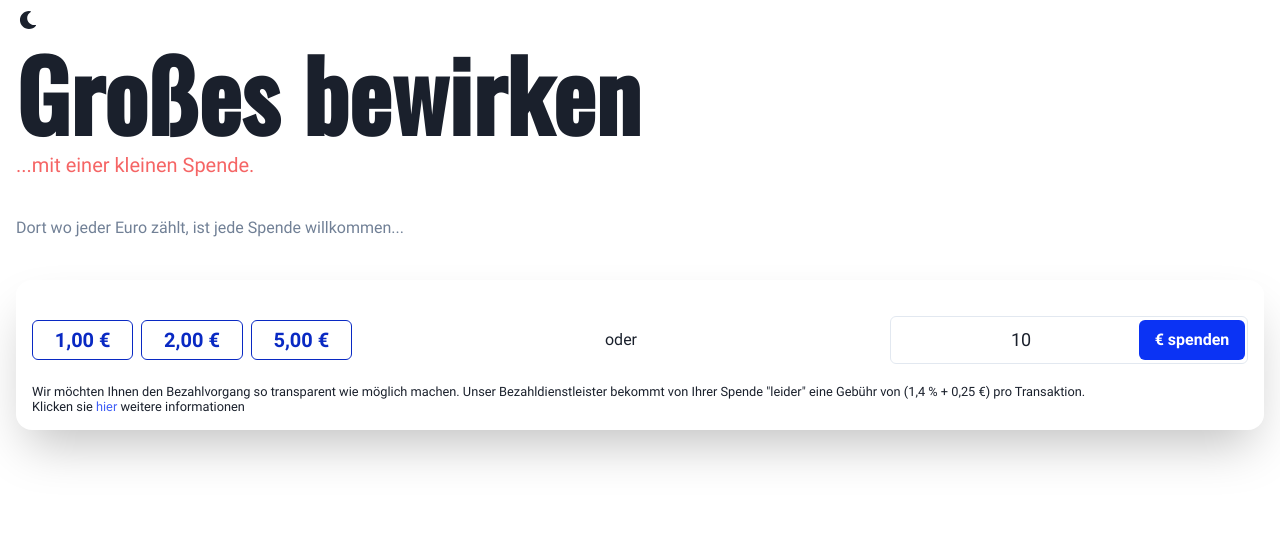
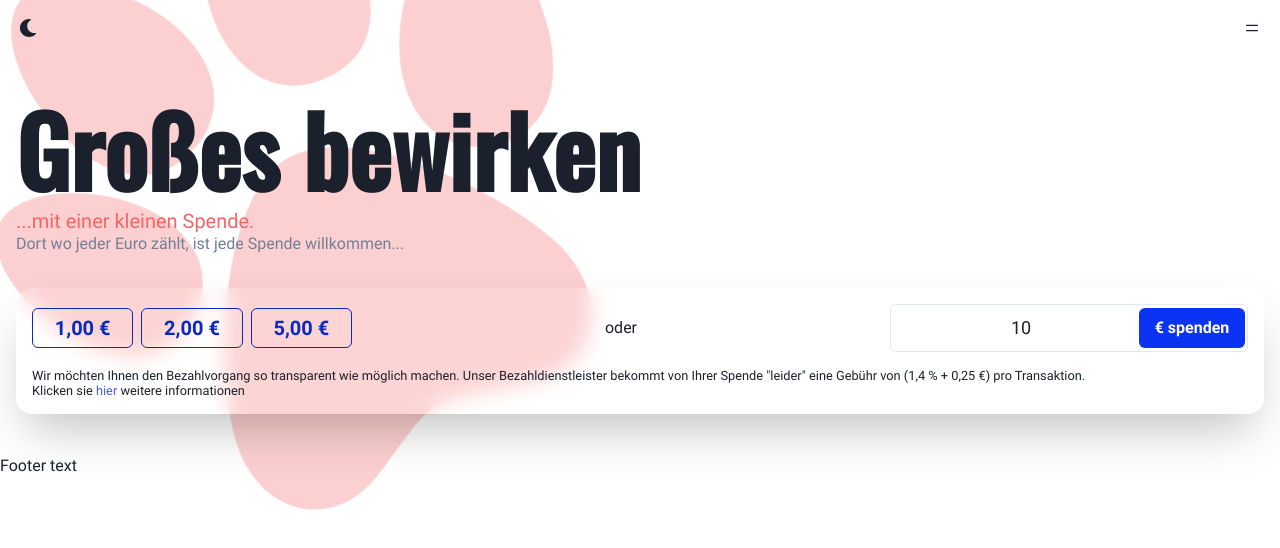
Before and after one commit to Draeger-IT-Solutions/shelter-helper, a Next.js app: page /donate/money in a window 1280 px wide. Shown: the top 548 px of the page. Built offline with nearby package versions, Linux system fonts and the light colour scheme; no server answers.

Commit message:
- Add more styling, - Add initial header + footer cmp

```diff
--- a/pages/_app.tsx
+++ b/pages/_app.tsx
@@ -2,7 +2,6 @@ import { ChakraProvider } from '@chakra-ui/react';
 import { Global } from '@emotion/react';
 import { AppProps } from 'next/app';
 
-import { ThemeSwitcher } from '../src/components/Theme/ThemeSwitcher';
 import fonts from '../src/theme/fontFace';
 import theme from '../src/theme/theme';
 import { I18nProvider } from '../src/utils/i18n';
@@ -13,8 +12,6 @@ function ShelterHelper({ Component, pageProps }: AppProps): JSX.Element {
       <ChakraProvider theme={theme}>
         <Global styles={fonts} />
 
-        <ThemeSwitcher />
-
         <Component {...pageProps} />
       </ChakraProvider>
     </I18nProvider>
--- a/pages/donate/[donationType].tsx
+++ b/pages/donate/[donationType].tsx
@@ -4,6 +4,7 @@ import { useRouter } from 'next/router';
 
 import { shelter } from '../../data/shelter';
 import MoneyDonation from '../../src/components/Donation/MoneyDonation';
+import Layout from '../../src/components/Theme/Layout';
 import { DonationType } from '../../src/types/Donation';
 
 type DonateWithReasonPageType = {
@@ -21,9 +22,11 @@ export default function DonateWithTypePage({
   );
 
   return (
-    <Container maxW={'7xl'} pb={40}>
-      {type === DonationType.MONEY && <MoneyDonation location={location} />}
-    </Container>
+    <Layout>
+      <Container maxW={'7xl'} py={10}>
+        {type === DonationType.MONEY && <MoneyDonation location={location} />}
+      </Container>
+    </Layout>
   );
 }
 
--- a/pages/qr-codes/index.tsx
+++ b/pages/qr-codes/index.tsx
@@ -25,7 +25,6 @@ type QrCodeForm = {
 export default function QrCodePage(): JSX.Element {
   const { t } = useTranslation();
 
-  // @TODO Add correct full url
   const getQrCodeValue = (type: DonationType, location?: number) =>
     `${process.env.NEXT_PUBLIC_HOST}/donate/${type}?location=${location}`;
 
--- a/src/components/Card/Card.tsx
+++ b/src/components/Card/Card.tsx
@@ -1,4 +1,5 @@
 import {
+  As,
   Box,
   BoxProps,
   forwardRef,
@@ -11,10 +12,11 @@ import { PropsWithChildren } from 'react';
 import theme, { colors } from '../../theme/theme';
 
 type CardType = PropsWithChildren<
-  OmitCommonProps<PropsOf<'div'>, keyof BoxProps> & BoxProps
-> & {
-  badgeTitle?: string;
-};
+  OmitCommonProps<PropsOf<'div'>, keyof BoxProps> &
+    BoxProps & { as?: As<any> | undefined } & {
+      badgeTitle?: string;
+    }
+>;
 
 export default forwardRef<BoxProps, 'div'>(
   ({ badgeTitle, ...props }: CardType, ref) => (
@@ -24,7 +26,7 @@ export default forwardRef<BoxProps, 'div'>(
       position={'relative'}
       px="4"
       pb="4"
-      pt="8"
+      pt={badgeTitle ? 8 : 4}
       rounded="2xl"
       shadow="2xl"
       _before={
--- a/src/components/Donation/MoneyDonation.tsx
+++ b/src/components/Donation/MoneyDonation.tsx
@@ -1,4 +1,4 @@
-import { Heading, Stack, Text } from '@chakra-ui/react';
+import { Box, Flex, Heading, Text } from '@chakra-ui/react';
 import { useTranslation } from 'react-i18next';
 
 import { Address } from '../../types/Shelter';
@@ -15,7 +15,7 @@ export default function MoneyDonation({
   const { t } = useTranslation();
 
   return (
-    <Stack spacing={{ base: 8, md: 10 }}>
+    <Flex direction={'column'}>
       <Heading
         as={'h1'}
         fontSize={{ base: '4xl', sm: '5xl', lg: '8xl' }}
@@ -35,27 +35,28 @@ export default function MoneyDonation({
       </Heading>
       <Text
         color={'gray.500'}
+        display={'block'}
         dangerouslySetInnerHTML={{
           __html: t('donation.money.description'),
         }}
       />
-      {location && (
-        <Text as={'p'}>
-          Ihr QR-Code von
-          {location?.name} - {location?.street}
-        </Text>
-      )}
 
-      <Card badgeTitle={location && t('common.viaQrCode')}>
-        <MoneyDonationForm location={location} />
+      <Card badgeTitle={location && t('common.viaQrCode')} mt={8}>
+        {location && (
+          <Text as={'p'} pb={4}>
+            {location?.name} - {location?.street}
+          </Text>
+        )}
+        <Box pb={4}>
+          <MoneyDonationForm location={location} />
+        </Box>
         <Text
           as={'small'}
           display={'block'}
-          pt={4}
           lineHeight={1.2}
           dangerouslySetInnerHTML={{ __html: t('donation.money.feesHint') }}
         />
       </Card>
-    </Stack>
+    </Flex>
   );
 }
--- /dev/null
+++ b/src/components/Footer/Footer.tsx
@@ -0,0 +1,11 @@
+import { HStack, Text } from '@chakra-ui/react';
+
+export type FooterType = {};
+
+export default function Footer({}: FooterType) {
+  return (
+    <HStack>
+      <Text>Footer text</Text>
+    </HStack>
+  );
+}
--- a/src/components/Forms/MoneyDonationForm.tsx
+++ b/src/components/Forms/MoneyDonationForm.tsx
@@ -146,7 +146,7 @@ export default function MoneyDonationForm({
       </HStack>
 
       <Spacer />
-      <Text as={'p'} py={4} textAlign={'center'}>
+      <Text as={'p'} py={2} textAlign={'center'}>
         {t('common.or')}
       </Text>
       <Spacer />
--- /dev/null
+++ b/src/components/Header/Header.tsx
@@ -0,0 +1,19 @@
+import { HStack, IconButton } from '@chakra-ui/react';
+import { HiOutlineMenuAlt4 } from 'react-icons/hi';
+
+import { ThemeSwitcher } from '../Theme/ThemeSwitcher';
+
+export type HeaderType = {};
+
+export default function Header({}: HeaderType) {
+  return (
+    <HStack justifyContent={'space-between'} p={2}>
+      <ThemeSwitcher />
+      <IconButton
+        variant={'ghost'}
+        aria-label={'toggle-menu'}
+        icon={<HiOutlineMenuAlt4 />}
+      />
+    </HStack>
+  );
+}
--- /dev/null
+++ b/src/components/Theme/Layout.tsx
@@ -0,0 +1,73 @@
+import { Box, Flex, useColorModeValue } from '@chakra-ui/react';
+import { transparentize } from '@chakra-ui/theme-tools';
+import Head from 'next/head';
+import React from 'react';
+
+import theme from '../../theme/theme';
+import Footer from '../Footer/Footer';
+import Header from '../Header/Header';
+import Paw from './Paw';
+
+export type LayoutProps = {
+  children?: JSX.Element;
+  meta?: MetaData;
+};
+
+export enum ROBOTS {
+  IndexFollow = 'index,follow',
+  NoIndexFollow = 'noindex,follow',
+  NoIndexNoFollow = 'noindex,nofollow',
+}
+
+export type MetaData = {
+  title?: string;
+  description?: string;
+  robots?: ROBOTS;
+};
+
+const Layout = ({ children, meta }: LayoutProps): JSX.Element => {
+  return (
+    <>
+      <Head>
+        <title>{meta?.title}</title>
+        <meta charSet="utf-8" />
+        <meta name="viewport" content="initial-scale=1.0, width=device-width" />
+        <meta name="desciption" content={meta?.description} />
+        <meta name="robots" content={meta?.robots || ROBOTS.NoIndexNoFollow} />
+      </Head>
+
+      <Flex direction={'column'} position={'relative'}>
+        <Paw
+          position={'fixed'}
+          top={-120}
+          left={0}
+          height={600}
+          width={600}
+          fill={transparentize('red.400', 0.3)(theme)}
+          zIndex={-1}
+          color={useColorModeValue('red.50', 'red.400')}
+          transform={'rotate(-31deg)'}
+        />
+
+        <Header />
+
+        <Box flex={1}>{children}</Box>
+
+        <Footer />
+      </Flex>
+
+      <style global jsx>{`
+        html,
+        body,
+        body > div:first-child,
+        div#__next,
+        div#__next > div {
+          height: 100%;
+          max-height: fit-content;
+        }
+      `}</style>
+    </>
+  );
+};
+
+export default Layout;
--- /dev/null
+++ b/src/components/Theme/Paw.tsx
@@ -0,0 +1,9 @@
+import { Icon, IconProps } from '@chakra-ui/react';
+
+export default function Paw(props: IconProps) {
+  return (
+    <Icon xmlns="http://www.w3.org/2000/svg" {...props}>
+      <path d="M11.954 11c3.33 0 7.057 6.123 7.632 8.716.575 2.594-.996 4.729-3.484 4.112-1.092-.271-3.252-1.307-4.102-1.291-.925.016-2.379.836-3.587 1.252-2.657.916-4.717-1.283-4.01-4.073.774-3.051 4.48-8.716 7.551-8.716zm10.793-4.39c1.188.539 1.629 2.82.894 5.27-.704 2.341-2.33 3.806-4.556 2.796-1.931-.877-2.158-3.178-.894-5.27 1.274-2.107 3.367-3.336 4.556-2.796zm-21.968.706c-1.044.729-1.06 2.996.082 5.215 1.092 2.12 2.913 3.236 4.868 1.87 1.696-1.185 1.504-3.433-.082-5.215-1.596-1.793-3.824-2.599-4.868-1.87zm15.643-7.292c1.323.251 2.321 2.428 2.182 5.062-.134 2.517-1.405 4.382-3.882 3.912-2.149-.407-2.938-2.657-2.181-5.061.761-2.421 2.559-4.164 3.881-3.913zm-10.295.058c-1.268.451-1.92 2.756-1.377 5.337.519 2.467 2.062 4.114 4.437 3.269 2.06-.732 2.494-3.077 1.377-5.336-1.125-2.276-3.169-3.721-4.437-3.27z" />
+    </Icon>
+  );
+}
--- a/src/components/Theme/ThemeSwitcher.tsx
+++ b/src/components/Theme/ThemeSwitcher.tsx
@@ -20,7 +20,6 @@ export const ThemeSwitcher: React.FC<ColorModeSwitcherProps> = (props) => {
       fontSize="lg"
       variant="ghost"
       color="current"
-      marginLeft="2"
       onClick={toggleColorMode}
       icon={<SwitchIcon />}
       aria-label={`Switch to ${text} mode`}
```
